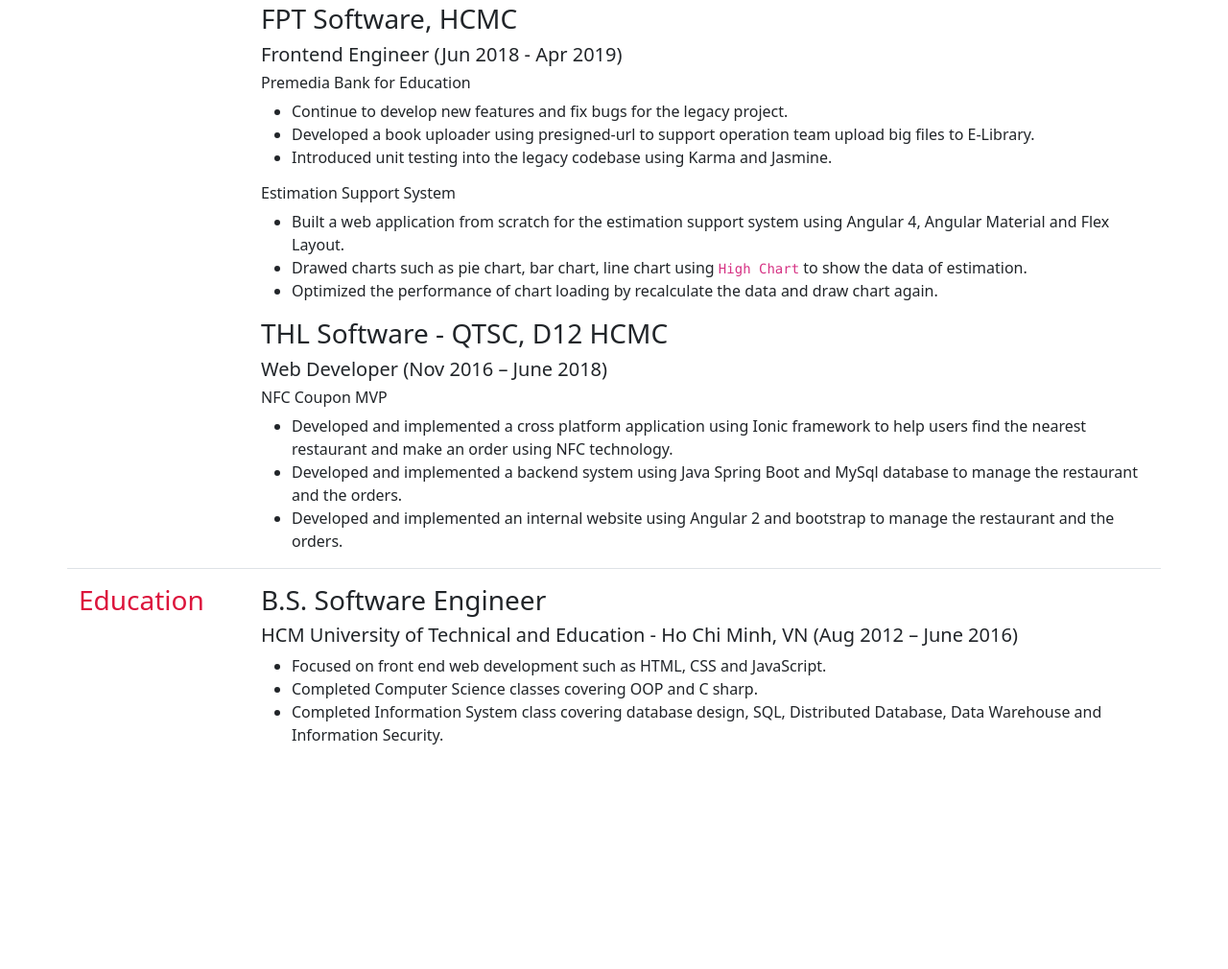
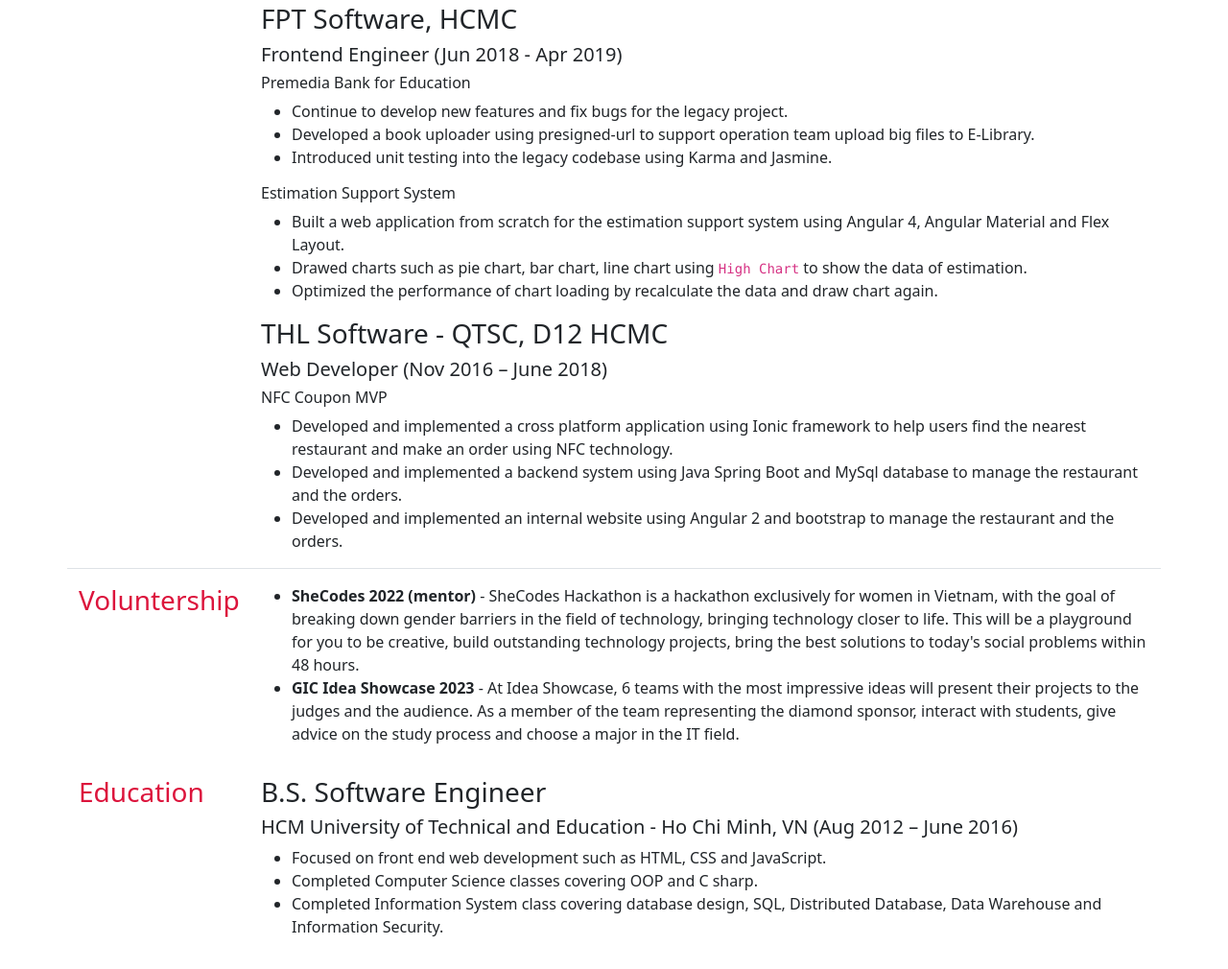
Before and after one commit to LucasTP/resume, a website: page index.html in a window 1280 px wide. Shown: the part 1440-2450 px from the top of the page at 96% size. Before the commit the page ends 2250 px from the top, so only its background shows below. Drawn offline with nearby package versions, Linux system fonts and the light colour scheme.

Commit message:
Add voluntership

```diff
--- a/index.html
+++ b/index.html
@@ -293,6 +293,31 @@
         </div>
       </section>
       <!-- End Experience -->
+      <!-- Voluntership -->
+      <section class="row mb-3">
+        <div class="col-lg-2">
+          <h2 class="h3 title-color-primary">Voluntership</h2>
+        </div>
+        <div class="col-lg">
+          <ul>
+            <li>
+              <b>SheCodes 2022 (mentor)</b> - SheCodes Hackathon is a hackathon
+              exclusively for women in Vietnam, with the goal of breaking down
+              gender barriers in the field of technology, bringing technology
+              closer to life. This will be a playground for you to be creative,
+              build outstanding technology projects, bring the best solutions to
+              today's social problems within 48 hours.
+            </li>
+            <li>
+              <b>GIC Idea Showcase 2023</b> - At Idea Showcase, 6 teams with the
+              most impressive ideas will present their projects to the judges
+              and the audience. As a member of the team representing the diamond
+              sponsor, interact with students, give advice on the study process
+              and choose a major in the IT field.
+            </li>
+          </ul>
+        </div>
+      </section>
       <!-- Education -->
       <section class="row mb-3">
         <div class="col-lg-2">
```
